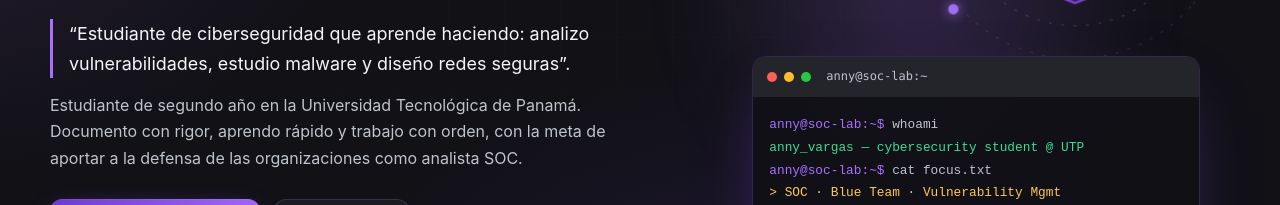
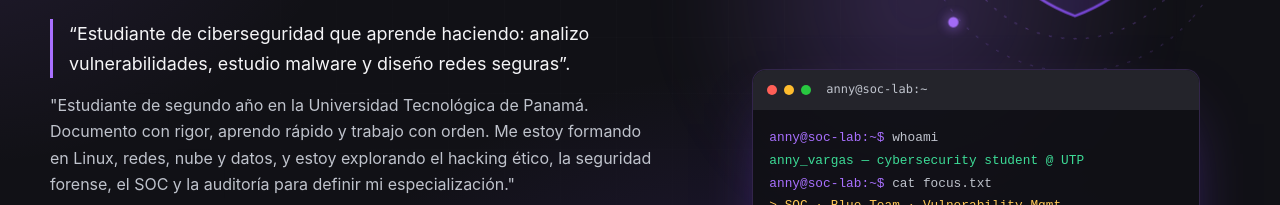
Before and after one commit to Anny-Vargas/Anny-Vargas.github.io, a plain HTML site: page index.html in a window 1280 px wide. Shown: the part 411-616 px from the top of the page. Drawn offline with Linux system fonts and the light colour scheme; no server answers.

Commit message:
Update index.html

```diff
--- a/index.html
+++ b/index.html
@@ -3,7 +3,7 @@
 <head>
   <meta charset="utf-8">
   <meta name="viewport" content="width=device-width, initial-scale=1">
-  <title>Anny Vargas | Portafolio de Ciberseguridad · SOC · Gestión de vulnerabilidades</title>
+  <title>Anny Vargas | Estudiante de Ciberseguridad | Explorando SOC · Hacking Ético · Forense Digital</title>
   <meta name="description" content="Portafolio de Anny Vargas, estudiante de Ciberseguridad en la UTP (Panamá). Proyectos de análisis de vulnerabilidades, malware, redes y Wazuh SIEM/XDR. Orientada a SOC, Blue Team y gestión de vulnerabilidades.">
   <meta name="author" content="Anny Vargas">
   <meta name="theme-color" content="#111116">
@@ -104,7 +104,7 @@
           <h1 id="hero-title">Hola, soy <span class="gradient-text">Anny Vargas</span></h1>
           <p class="hero-role">Estudiante de Ciberseguridad <span class="sep">|</span> Future SOC Analyst <span class="sep">|</span> Vulnerability Management</p>
           <p class="hero-quote">“Estudiante de ciberseguridad que aprende haciendo: analizo vulnerabilidades, estudio malware y diseño redes seguras”.</p>
-          <p class="hero-desc">Estudiante de segundo año en la Universidad Tecnológica de Panamá. Documento con rigor, aprendo rápido y trabajo con orden, con la meta de aportar a la defensa de las organizaciones como analista SOC.</p>
+          <p class="hero-desc">"Estudiante de segundo año en la Universidad Tecnológica de Panamá. Documento con rigor, aprendo rápido y trabajo con orden. Me estoy formando en Linux, redes, nube y datos, y estoy explorando el hacking ético, la seguridad forense, el SOC y la auditoría para definir mi especialización."</p>
           <div class="hero-cta">
             <a class="btn btn-primary" href="#proyectos">Conoce mis proyectos</a>
             <a class="btn btn-ghost" href="#contacto">Contáctame</a>
```
